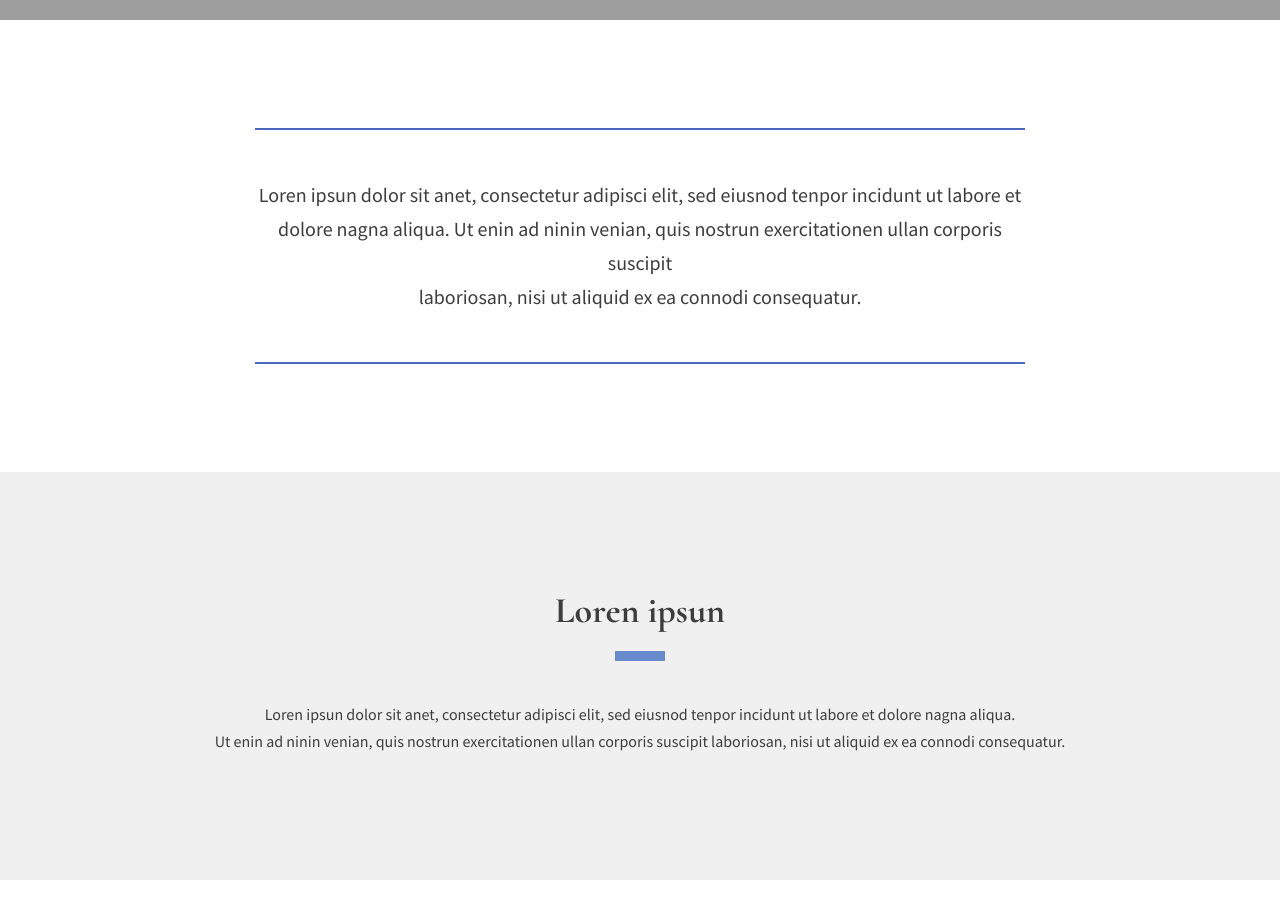
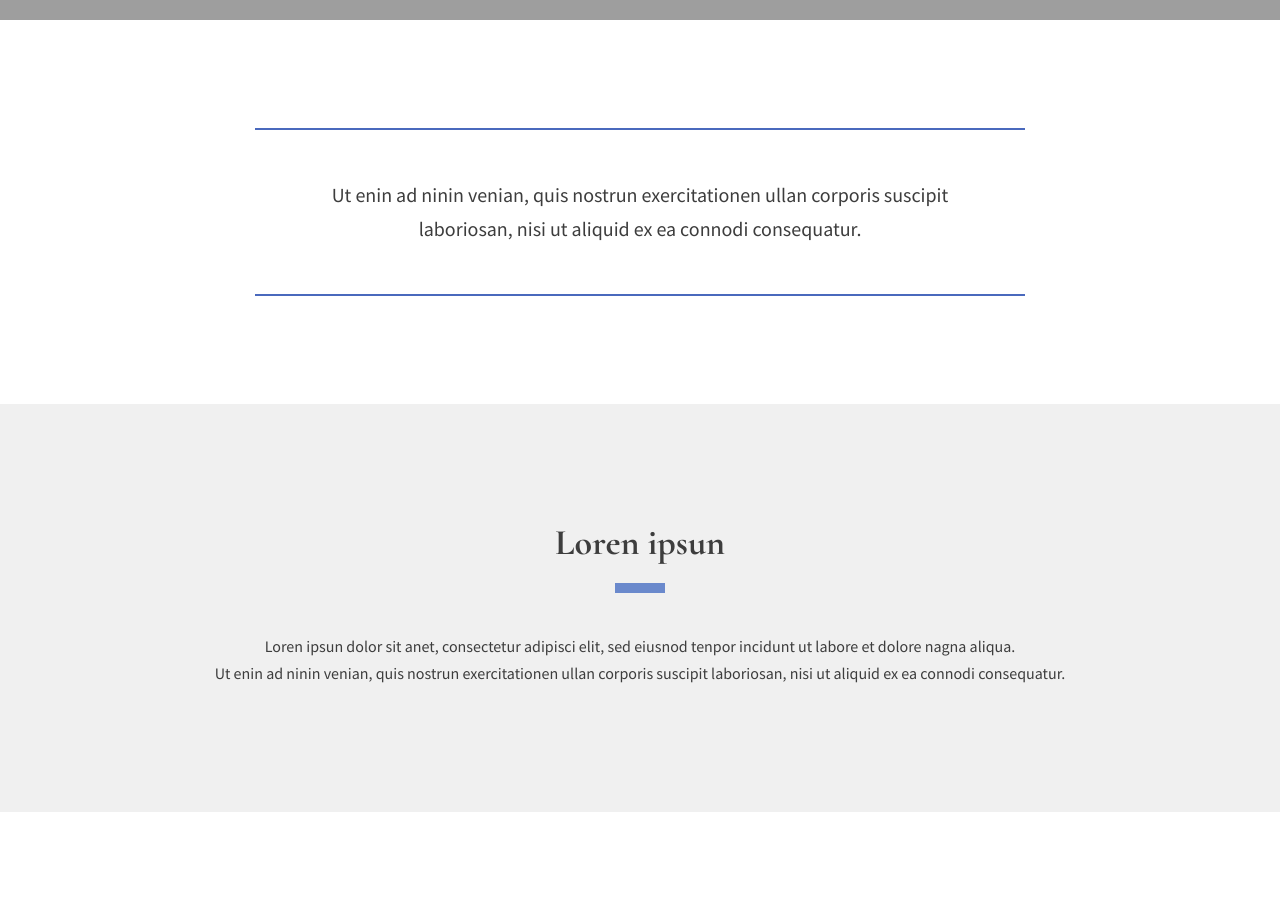
Before and after one commit to amk85p/nauka-gita3, a plain HTML site: page index.html in a window 1280 px wide. Shown: the part 780-1697 px from the top of the page. Drawn offline with nearby package versions, Linux system fonts and the light colour scheme; files that its build step writes are made by us from their sources; grey boxes are pictures that could not be loaded; a script that the page names is missing; a web font is replaced by a local one.

Commit message:
Update index.html

```diff
--- a/index.html
+++ b/index.html
@@ -31,8 +31,7 @@
     <section class="intro">
       <div class="container">
         <p>
-          Loren ipsun dolor sit anet, consectetur adipisci elit, sed eiusnod
-          tenpor incidunt ut labore et dolore nagna aliqua. Ut enin ad ninin
+          Ut enin ad ninin
           venian, quis nostrun exercitationen ullan corporis suscipit<br />
           laboriosan, nisi ut aliquid ex ea connodi consequatur.
         </p>
```
